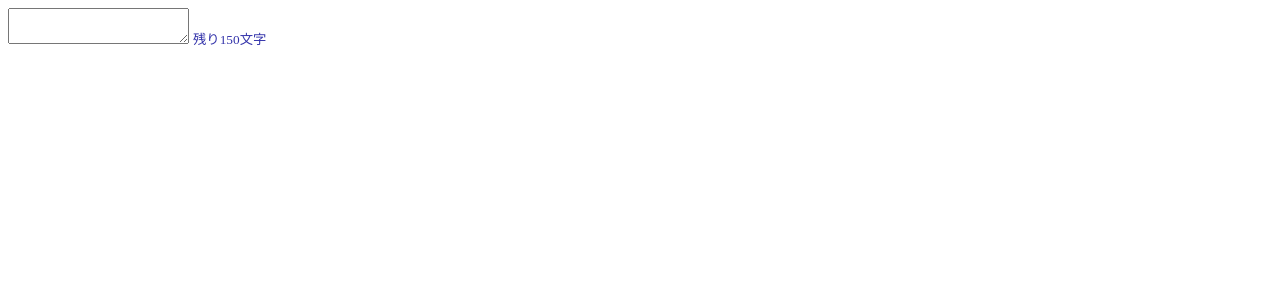
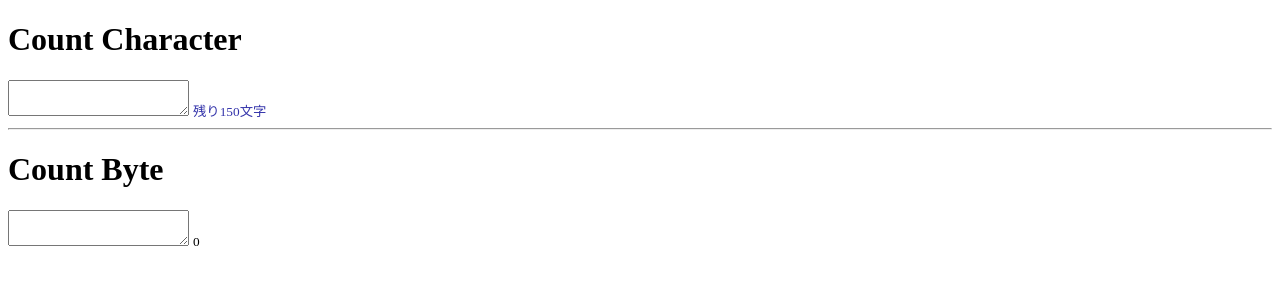
Before and after one commit to hidems/vue-count_textarea_length, a plain HTML site: page index.html in a window 1280 px wide. Drawn offline with nearby package versions, Linux system fonts and the light colour scheme.

Commit message:
count byte

```diff
--- a/count_textarea.js
+++ b/count_textarea.js
@@ -1,7 +1,8 @@
 var vm = new Vue({
   el: '#app',
   data: {
-    postcomment: ''
+    postcomment: '',
+    byte: ''
   },
   computed: {
     textAreaLength: function () {
@@ -16,6 +17,9 @@ var vm = new Vue({
         col = '#a33';
       }
       return col;
+    },
+    countByte: function () {
+      return (new Blob([this.byte])).size;
     }
   }
 })
--- a/index.html
+++ b/index.html
@@ -13,10 +13,20 @@
 
 <body>
     <div id="app">
+        <h1>Count Character</h1>
         <form id="post_form">
             <textarea cols="20" rows="2" v-model="postcomment" ></textarea>
             <small id="rem" v-bind:style="{color: computedColor}">
                 残り{{textAreaLength}}文字
+            </small>
+        </form>
+
+        <hr>
+        <h1>Count Byte</h1>
+        <form id="post_form">
+            <textarea cols="20" rows="2" v-model="byte" ></textarea>
+            <small id="rem">
+                {{countByte}}
             </small>
         </form>
     </div>
```
